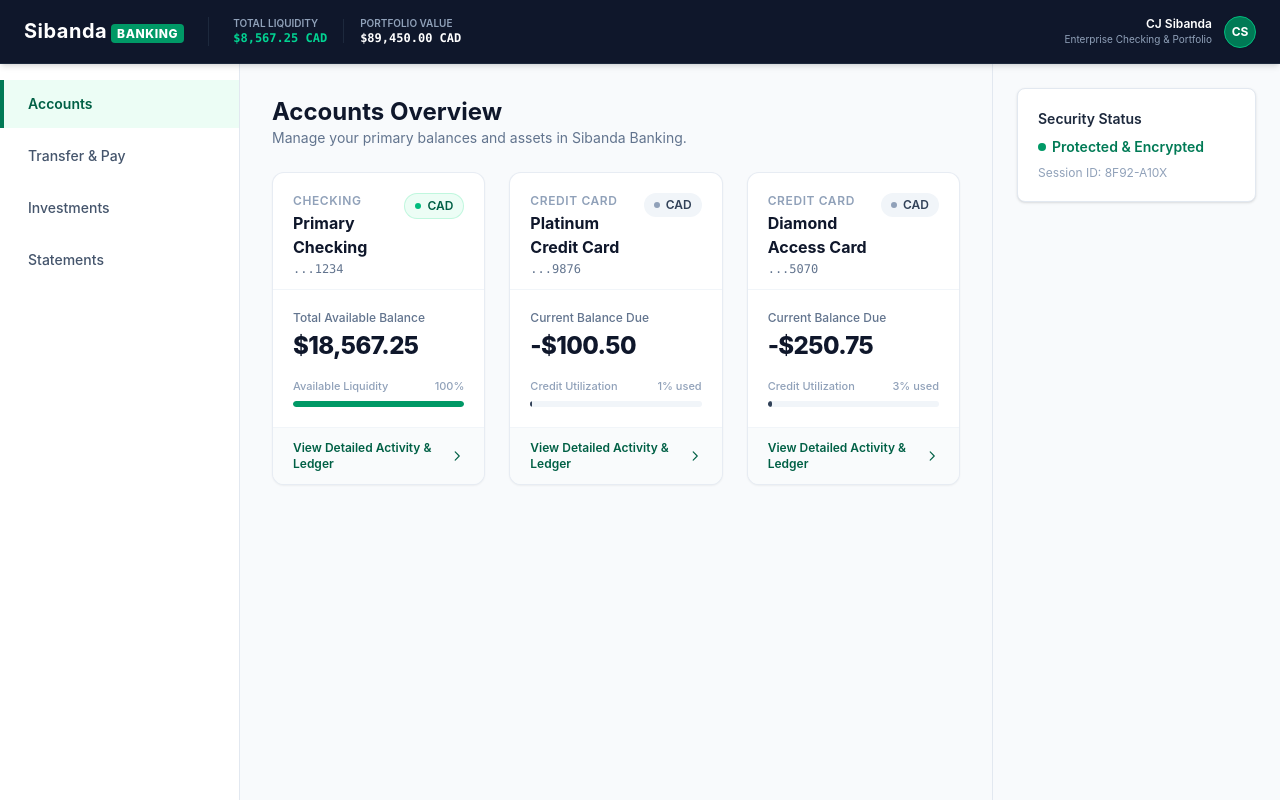
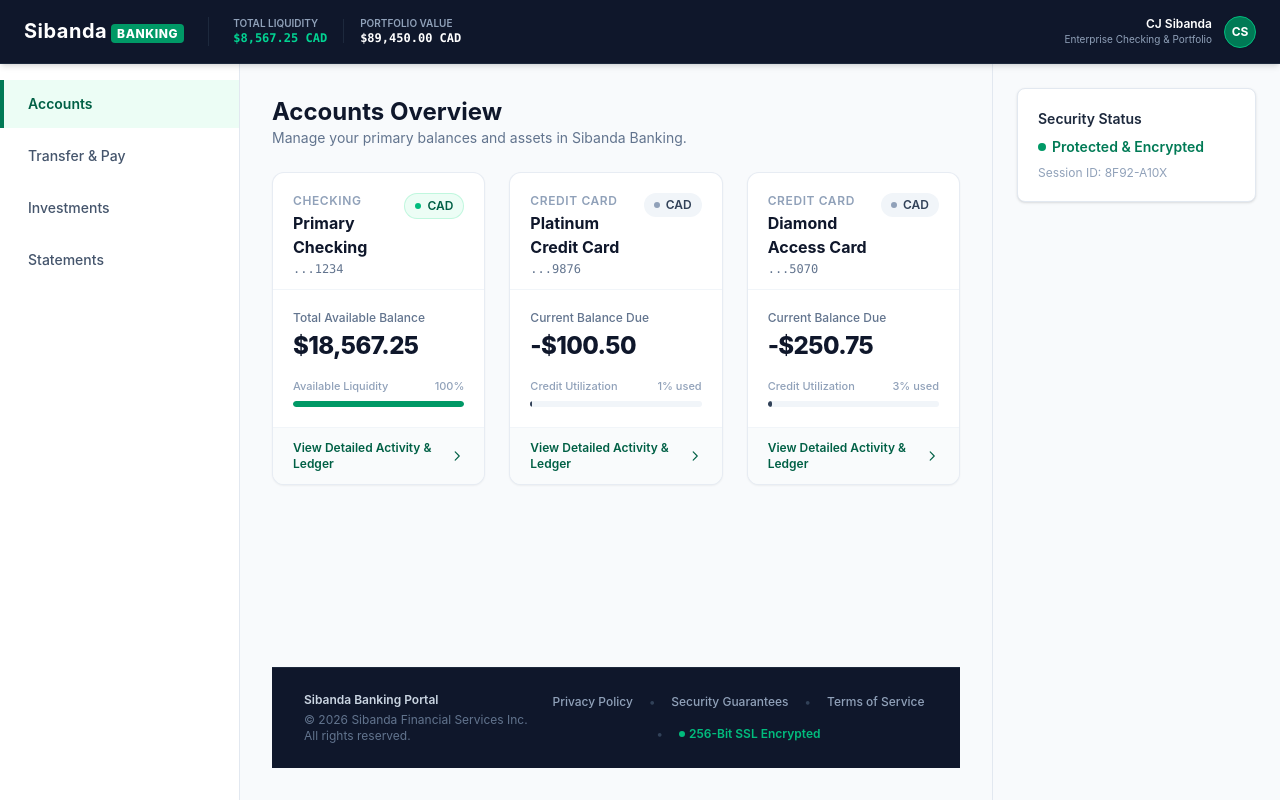
Before and after one commit to cjsibanda/BankDashboard, a React (Vite) app: page / in a window 1280 px wide. Built offline with nearby package versions, Linux system fonts and the light colour scheme.

Commit message:
fixed TransferPayView Import

```diff
--- a/src/App.tsx
+++ b/src/App.tsx
@@ -4,6 +4,7 @@ import type { TransferFormData } from './types/transfer';
 import { AccountCard } from './components/dashboard/AccountCard';
 import { Sidebar } from './components/layout/Sidebar';
 import { MobileDrawer } from './components/layout/MobileDrawer';
+import { Footer } from './components/layout/Footer';
 import { TransactionTable } from './components/dashboard/TransactionTable';
 import { MOCK_TRANSACTIONS as initialTransactions } from './data/mockTransactions';
 import { TransferPayView } from './components/views/TransferPayView';
@@ -243,8 +244,11 @@ export function App() {
         />
 
         {/* Content Area */}
-        <main className="flex-1 p-4 sm:p-8 overflow-y-auto">
-          {renderMainContent()}
+        <main className="flex-1 p-4 sm:p-8 overflow-y-auto flex flex-col justify-between">
+          <div>
+            {renderMainContent()}
+          </div>
+          <Footer />
         </main>
 
         {/* Right Info Panel (Desktop screens) */}
--- a/src/components/views/TransferPayView.tsx
+++ b/src/components/views/TransferPayView.tsx
@@ -1,4 +1,4 @@
-import React, { ReactNode } from 'react';
+import React, { type ReactNode } from 'react';
 
 interface TransferPayViewProps {
     children?: ReactNode;
--- a/src/types/transfer.ts
+++ b/src/types/transfer.ts
@@ -1,5 +1,5 @@
 export interface TransferFormData {
-    sourceAccountID: string;
+    sourceAccountId: string;
     destinationAccountId: string;
     amountDollars: string; //<-- stored as string input and parsed to string
     memo: string;
```
